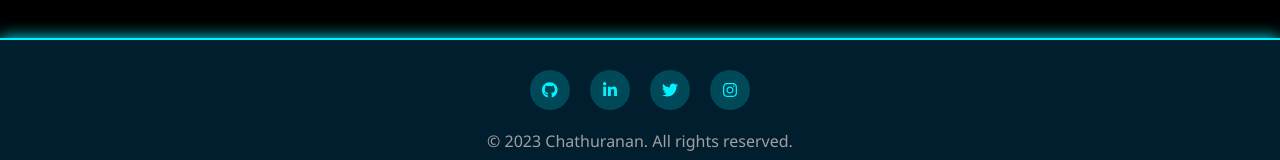
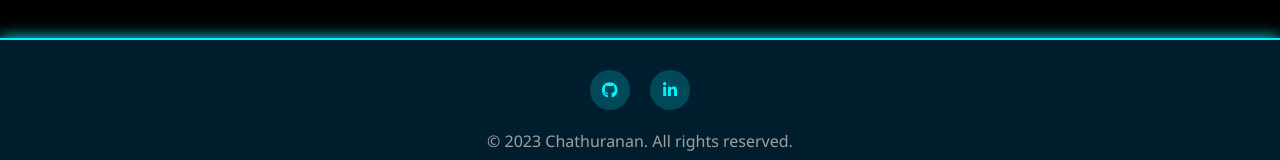
Before and after one commit to chathurananpedduri/MyPortfolio, a plain HTML site: page index.html in a window 1280 px wide. Shown: the part 4450-4610 px from the top of the page. Drawn offline with nearby package versions, Linux system fonts and the light colour scheme; no server answers.

Commit message:
removed social media logos

```diff
--- a/index.html
+++ b/index.html
@@ -1262,12 +1262,12 @@
           <a href="https://www.linkedin.com/in/chathuranan/" target="_blank" class="social-icon">
             <i class="fab fa-linkedin-in"></i>
           </a>
-          <a href="#" class="social-icon">
+          <!-- <a href="#" class="social-icon">
             <i class="fab fa-twitter"></i>
           </a>
           <a href="" class="social-icon">
             <i class="fab fa-instagram"></i>
-          </a>
+          </a> -->
         </div>
         <p class="copyright">© 2023 Chathuranan. All rights reserved.</p>
       </div>
```
